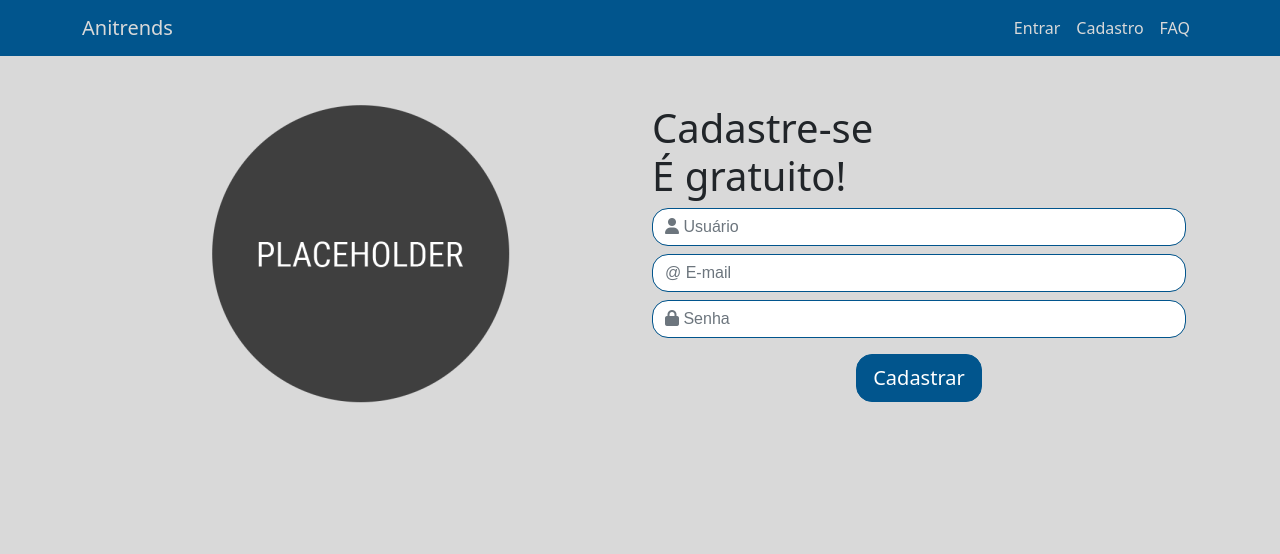
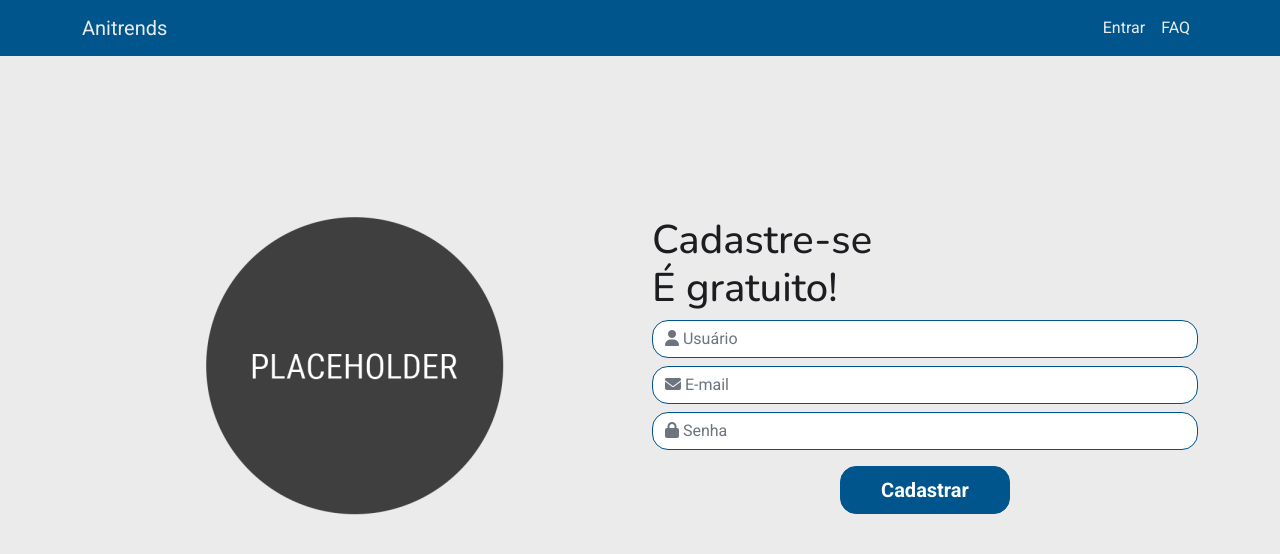
Before and after one commit to gustapinto/fatec_dsm_pi_terceiro_semestre, a Django app: template site/templates/account/signup.html in a window 1280 px wide. Shown: the top 554 px of the page. Run offline with Django 3.2, Linux system fonts and the light colour scheme; the template is opened without the code that fills it, so the values that code supplies are empty; some libraries are stand-ins or nearby versions.

Commit message:
Melhora estlos

```diff
--- a/site/templates/account/signup.html
+++ b/site/templates/account/signup.html
@@ -6,7 +6,7 @@
 {% block title %}Cadastro{% endblock %}
 
 {% block content %}
-<div class="container mt-5">
+<div class="_mt-10">
     <div class="row">
         <div class="col-12 col-md-6 text-center">
             <img src="{% static 'placeholder-circle-300x300.png' %}">
@@ -20,9 +20,9 @@
             <form method="post" class="">
                 {% csrf_token %}
 
-                <input type="text" name="username" class="form-control mb-2 rounded-4 border-primary" placeholder="&#xf007; Usuário" style="font-family:Arial, FontAwesome">
-                <input type="email" name="email" class="form-control mb-2 rounded-4 border-primary" placeholder="&#x40; E-mail" style="font-family:Arial, FontAwesome">
-                <input type="password" name="password1" class="form-control mb-2 rounded-4 border-primary" placeholder="&#xf023; Senha" style="font-family:Arial, FontAwesome">
+                <input type="text" name="username" class="form-control mb-2 rounded-4 border-primary" placeholder="&#xf007; Usuário" style="font-family:Roboto, FontAwesome">
+                <input type="email" name="email" class="form-control mb-2 rounded-4 border-primary" placeholder="&#xf0e0; E-mail" style="font-family:Roboto, FontAwesome">
+                <input type="password" name="password1" class="form-control mb-2 rounded-4 border-primary" placeholder="&#xf023; Senha" style="font-family:Roboto, FontAwesome">
 
                 <button class="btn btn-primary align-self-center d-block mx-auto my-3 btn-lg rounded-4" type="submit">
                     Cadastrar
--- a/site/templates/base.html
+++ b/site/templates/base.html
@@ -5,17 +5,38 @@
     <meta charset="UTF-8">
     <meta name="viewport" content="width=device-width, initial-scale=1.0">
     <meta http-equiv="X-UA-Compatible" content="ie=edge">
+
     <link href="https://cdn.jsdelivr.net/npm/bootstrap@5.2.0-beta1/dist/css/bootstrap.min.css" rel="stylesheet" integrity="sha384-0evHe/X+R7YkIZDRvuzKMRqM+OrBnVFBL6DOitfPri4tjfHxaWutUpFmBp4vmVor" crossorigin="anonymous">
     <link rel="stylesheet" href="https://cdnjs.cloudflare.com/ajax/libs/font-awesome/6.1.1/css/all.min.css" integrity="sha512-KfkfwYDsLkIlwQp6LFnl8zNdLGxu9YAA1QvwINks4PhcElQSvqcyVLLD9aMhXd13uQjoXtEKNosOWaZqXgel0g==" crossorigin="anonymous" referrerpolicy="no-referrer" />
+    <link rel="preconnect" href="https://fonts.googleapis.com">
+    <link rel="preconnect" href="https://fonts.gstatic.com" crossorigin>
+    <link href="https://fonts.googleapis.com/css2?family=Nunito:wght@400;500;700&family=Roboto:wght@400;700&display=swap" rel="stylesheet">
 
     <style>
         :root {
-            --cinza-claro: #D9D9D9;
+            --cinza-claro: #ebebeb;
+            --cinza-escuro: #1c1d21;
             --azul-escuro: #01558D;
         }
 
         body {
             background-color: var(--cinza-claro);
+            font-family: 'Roboto', sans-serif !important;
+            color:  var(--cinza-escuro) !important;
+        }
+
+        h1, h2, h3, h4, h5, h6 {
+            font-family: 'Nunito', sans-serif;
+        }
+
+        ._mt-10 {
+            margin-top: 10em !important;
+        }
+
+        .btn-primary {
+            font-weight: bold !important;
+            padding-left: 2em !important;
+            padding-right: 2em !important;
         }
 
         .bg-primary,
@@ -26,6 +47,10 @@
         .border-primary,
         .btn-primary {
             border-color: var(--azul-escuro) !important;
+        }
+
+        .form-control {
+            color: var(--cinza-escuro) !important;
         }
 
         .navbar-brand,
@@ -46,16 +71,20 @@
                         <li class="nav-item">
                             <a class="nav-link" href="{% url 'account_logout' %}">Sair</a>
                         </li>
-                    <li class="nav-item" >
+                        <li class="nav-item">
                             <a class="nav-link" href="{% url 'configurat:configurat' %}" ><i class="fa-solid fa-gear"></i></a>
                        </li>
                     {% else %}
+                        {% if not  'login' in request.path %}
                             <li class="nav-item">
                                 <a class="nav-link" href="{% url 'account_login' %}">Entrar</a>
                             </li>
+                        {% endif %}
+                        {% if not  'signup' in request.path %}
                             <li class="nav-item">
                                 <a class="nav-link" href="{% url 'account_signup' %}">Cadastro</a>
                             </li>
+                        {% endif %}
                     {% endif %}
                     <li class="nav-item" >
                          <a class="nav-link" href="{% url 'faq:faq' %}" >FAQ</a>
--- a/site/templates/home.html
+++ b/site/templates/home.html
@@ -5,7 +5,7 @@
 {% load static %}
 
 {% block content %}
-<div class="container mt-5">
+<div class="mt-5 _mt-10">
     <div class="row">
         <div class="col-12 col-md-6 text-center">
             <img src="{% static 'placeholder-circle-300x300.png' %}">
@@ -18,7 +18,7 @@
         </div>
     </div>
 
-    <div class="row mt-5">
+    <div class="row _mt-10">
         <div class="col-12 col-md-6 text-center">
             <img src="{% static 'placeholder-circle-300x300.png' %}">
         </div>
@@ -35,7 +35,7 @@
         </div>
     </div>
 
-    <div class="row mt-5">
+    <div class="row _mt-10">
         <div class="col-12 col-md-4 text-center">
             <img src="{% static 'placeholder-circle-300x300.png' %}" style="width: 200px" class="align-self-center">
             <p>
```
Also changed, not shown: site/templates/account/login.html (+4 -4 lines). Lines whose indentation alone changed are shown as unchanged.
